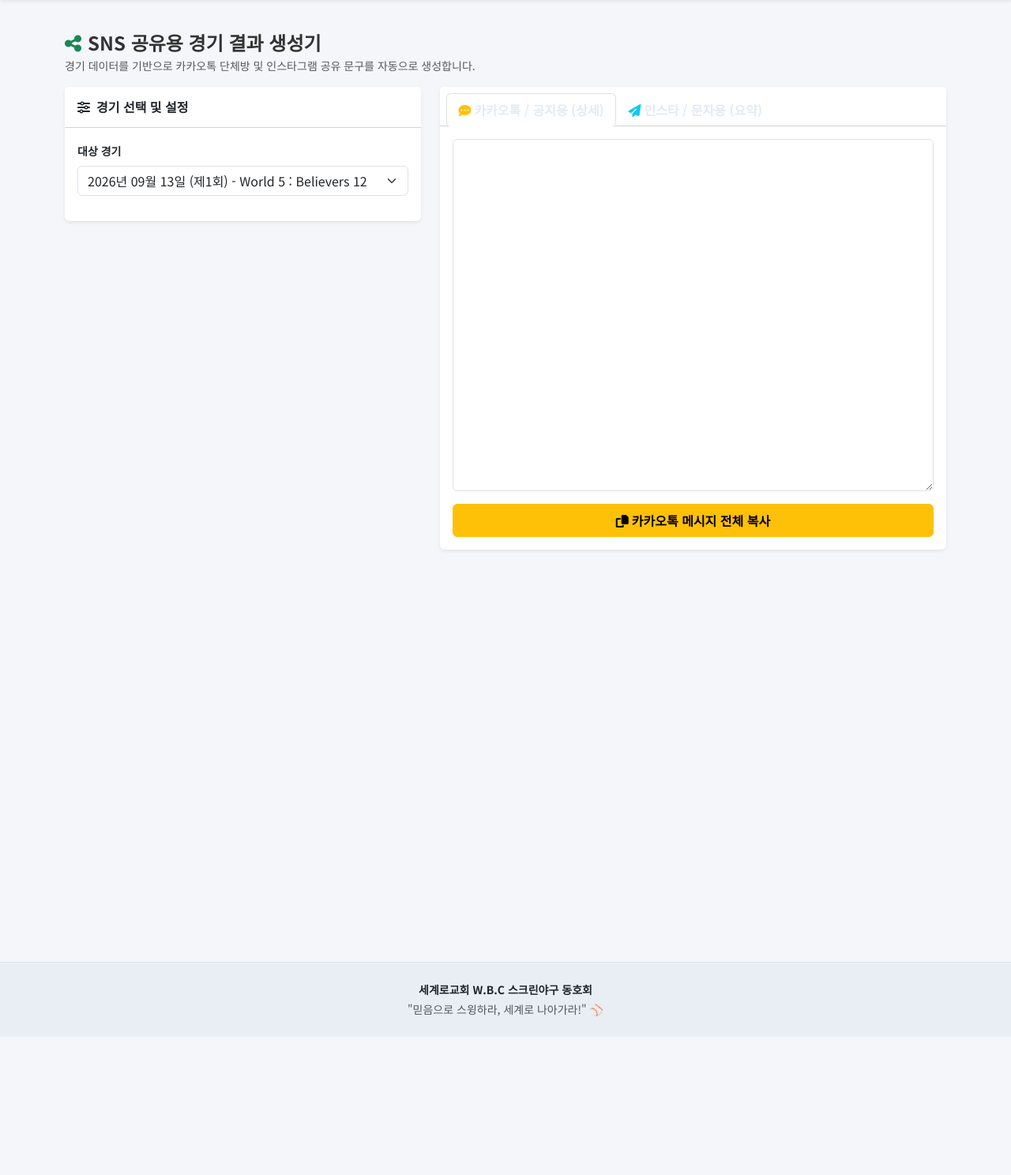
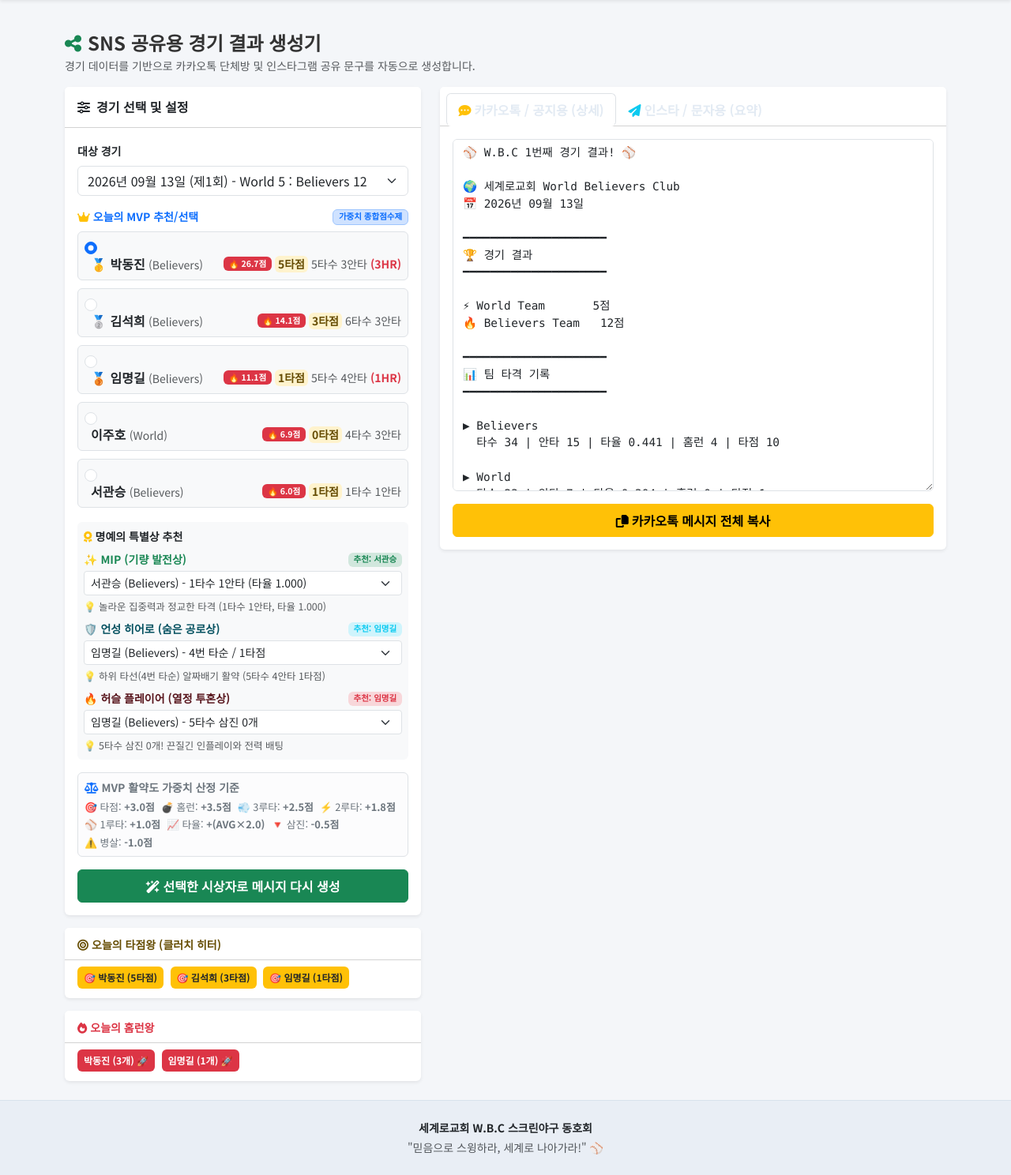
Before and after one commit to Irum725/WBC, a Flask app: page /sns in a window 1280 px wide. Shown: the part 71-1559 px from the top of the page at 79% size. Before the commit the page ends 1358 px from the top, so only its background shows below. Run offline with Flask 3, Linux system fonts and the light colour scheme; data comes from the database, SQL or seed files in the repository.

Commit message:
fix: auto-select latest game on /sns and support hustle player in message generator

```diff
--- a/app.py
+++ b/app.py
@@ -556,6 +556,9 @@ def sns_page(gid=None):
     conn = get_db()
     games = conn.execute('SELECT * FROM games ORDER BY game_date DESC LIMIT 30').fetchall()
     sel = None; recs = []; mvp_cands = []; hr_list = []; rbi_list = []; awards = {}
+    if not gid and games:
+        gid = games[0]['id']
+
     if gid:
         sel = conn.execute('SELECT * FROM games WHERE id=?',(gid,)).fetchone()
         raw_recs = conn.execute('''
--- a/templates/sns.html
+++ b/templates/sns.html
@@ -79,7 +79,7 @@
                     </div>
 
                     <!-- Unsung Hero Selection -->
-                    <div>
+                    <div class="mb-2">
                         <label class="form-label small fw-bold text-info-emphasis mb-1 d-flex justify-content-between align-items-center">
                             <span>🛡️ 언성 히어로 (숨은 공로상)</span>
                             {% if awards and awards.unsung %}<span class="badge bg-info-subtle text-info">추천: {{ awards.unsung.name }}</span>{% endif %}
@@ -94,6 +94,25 @@
                         </select>
                         {% if awards and awards.unsung_reason %}
                         <small class="text-muted" style="font-size: 0.78rem;">💡 {{ awards.unsung_reason }}</small>
+                        {% endif %}
+                    </div>
+
+                    <!-- Hustle Player Selection -->
+                    <div>
+                        <label class="form-label small fw-bold text-danger-emphasis mb-1 d-flex justify-content-between align-items-center">
+                            <span>🔥 허슬 플레이어 (열정 투혼상)</span>
+                            {% if awards and awards.hustle %}<span class="badge bg-danger-subtle text-danger">추천: {{ awards.hustle.name }}</span>{% endif %}
+                        </label>
+                        <select class="form-select form-select-sm" id="hustleSelect">
+                            <option value="">(선택 안함)</option>
+                            {% for r in records %}
+                            <option value="{{ r.name }}" {% if awards and awards.hustle and awards.hustle.name == r.name %}selected{% endif %}>
+                                {{ r.name }} ({{ r.team }}) - {{ r.ab }}타수 삼진 {{ r.k }}개
+                            </option>
+                            {% endfor %}
+                        </select>
+                        {% if awards and awards.hustle_reason %}
+                        <small class="text-muted" style="font-size: 0.78rem;">💡 {{ awards.hustle_reason }}</small>
                         {% endif %}
                     </div>
                 </div>
@@ -200,11 +219,12 @@ function generateSns() {
     const mvpVal = selectedMvp ? selectedMvp.value : '';
     const mipVal = document.getElementById('mipSelect') ? document.getElementById('mipSelect').value : '';
     const unsungVal = document.getElementById('unsungSelect') ? document.getElementById('unsungSelect').value : '';
+    const hustleVal = document.getElementById('hustleSelect') ? document.getElementById('hustleSelect').value : '';
 
     fetch('/api/sns/generate', {
         method: 'POST',
         headers: { 'Content-Type': 'application/json' },
-        body: JSON.stringify({ game_id: gid, mvp: mvpVal, mip: mipVal, unsung: unsungVal })
+        body: JSON.stringify({ game_id: gid, mvp: mvpVal, mip: mipVal, unsung: unsungVal, hustle: hustleVal })
     })
     .then(res => res.json())
     .then(data => {
```
